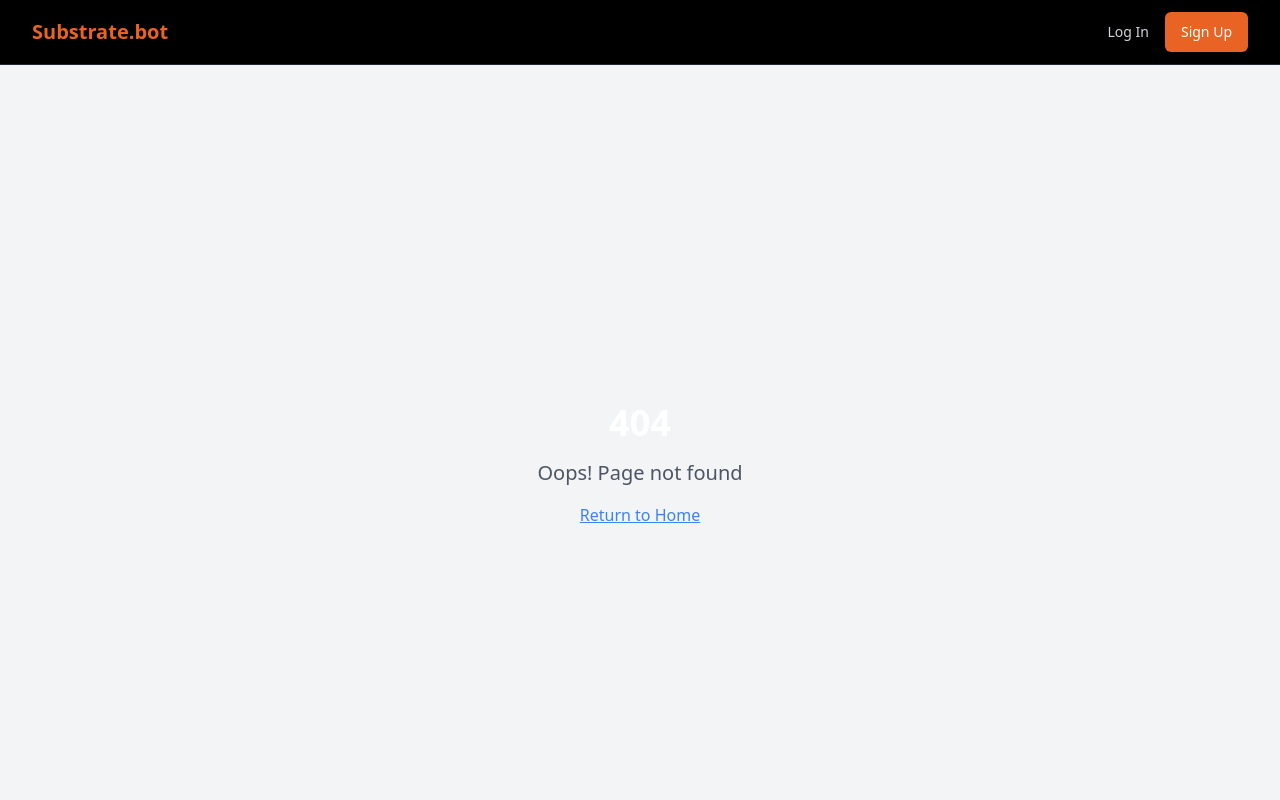
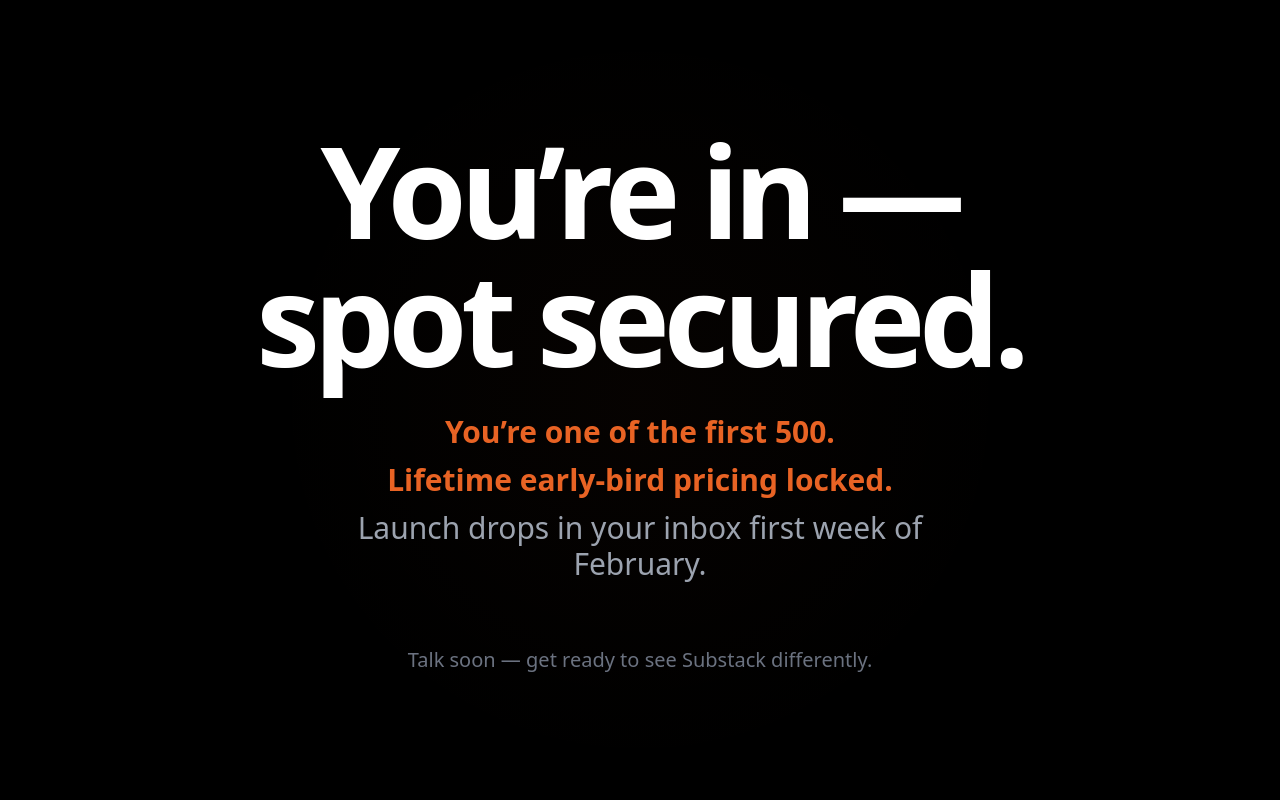
Before and after one commit to SmarToolz/StackBuzz, a React (Vite) app: page /thank-you in a window 1280 px wide. Shown: the top 800 px of the page. Built offline with nearby package versions, Linux system fonts and the light colour scheme.

Commit message:
[dyad] wrote 3 file(s)

```diff
--- a/src/App.tsx
+++ b/src/App.tsx
@@ -9,6 +9,7 @@ import LoginPage from "./pages/LoginPage";
 import DashboardPage from "./pages/DashboardPage";
 import TrialPage from "./pages/TrialPage";
 import NotFound from "./pages/NotFound";
+import ThankYouPage from "./pages/ThankYouPage";
 import { Layout } from "./components/Layout";
 
 const queryClient = new QueryClient();
@@ -34,8 +35,9 @@ const App = () => (
       <Sonner />
       <BrowserRouter>
         <Routes>
-          {/* Standalone Route (No Header/Footer) */}
+          {/* Standalone Routes (No Header/Footer) */}
           <Route path="/" element={<HomePage />} />
+          <Route path="/thank-you" element={<ThankYouPage />} />
 
           {/* Routes with Layout (Header/Footer) */}
           <Route path="/*" element={<AppRoutesWithLayout />} />
--- a/src/pages/HomePage.tsx
+++ b/src/pages/HomePage.tsx
@@ -8,6 +8,7 @@ import { Form, FormControl, FormField, FormItem, FormMessage } from "@/component
 import { Card } from "@/components/ui/card";
 import { toast } from "sonner";
 import CountdownTimer from "@/components/CountdownTimer";
+import { useNavigate } from "react-router-dom";
 
 const formSchema = z.object({
   email: z.string().email({ message: "Please enter a valid email address." }),
@@ -23,6 +24,8 @@ const HomePage: React.FC = () => {
     },
   });
 
+  const navigate = useNavigate();
+
   // Target date: February 2nd, 2026, 00:00:00 UTC (Month index 1 is February)
   const launchDate = new Date(Date.UTC(2026, 1, 2, 0, 0, 0));
 
@@ -30,6 +33,7 @@ const HomePage: React.FC = () => {
     console.log("Early Bird Sign Up Attempt:", values);
     toast.success("You've secured your spot! We'll be in touch.");
     form.reset();
+    navigate("/thank-you");
   };
 
   return (
--- /dev/null
+++ b/src/pages/ThankYouPage.tsx
@@ -0,0 +1,33 @@
+import React from "react";
+
+const ThankYouPage: React.FC = () => {
+  return (
+    <div className="min-h-screen flex flex-col items-center justify-center text-center p-4 sm:p-8 bg-black text-white relative">
+      {/* Subtle Radial Gradient Overlay for Premium Feel */}
+      <div className="absolute inset-0 pointer-events-none
+                      bg-[radial-gradient(circle_at_center,_rgba(232,99,36,0.05)_0%,_transparent_50%)]
+                      opacity-50 z-0"></div>
+
+      <div className="max-w-3xl mx-auto py-16 relative z-10">
+        {/* Big bold headline */}
+        <h1 className="text-6xl sm:text-7xl md:text-8xl lg:text-9xl font-extrabold leading-none mb-8 tracking-tighter text-white">
+          You’re in — spot secured.
+        </h1>
+
+        {/* Sub-headline */}
+        <div className="text-2xl sm:text-3xl text-gray-300 mb-12 font-light max-w-2xl mx-auto space-y-3">
+          <p className="font-bold text-brand-primary">You’re one of the first 500.</p>
+          <p className="font-bold text-brand-primary">Lifetime early-bird pricing locked.</p>
+          <p className="text-gray-400">Launch drops in your inbox first week of February.</p>
+        </div>
+
+        {/* One line */}
+        <p className="text-lg sm:text-xl text-gray-500 mt-16 font-medium">
+          Talk soon — get ready to see Substack differently.
+        </p>
+      </div>
+    </div>
+  );
+};
+
+export default ThankYouPage;
```
